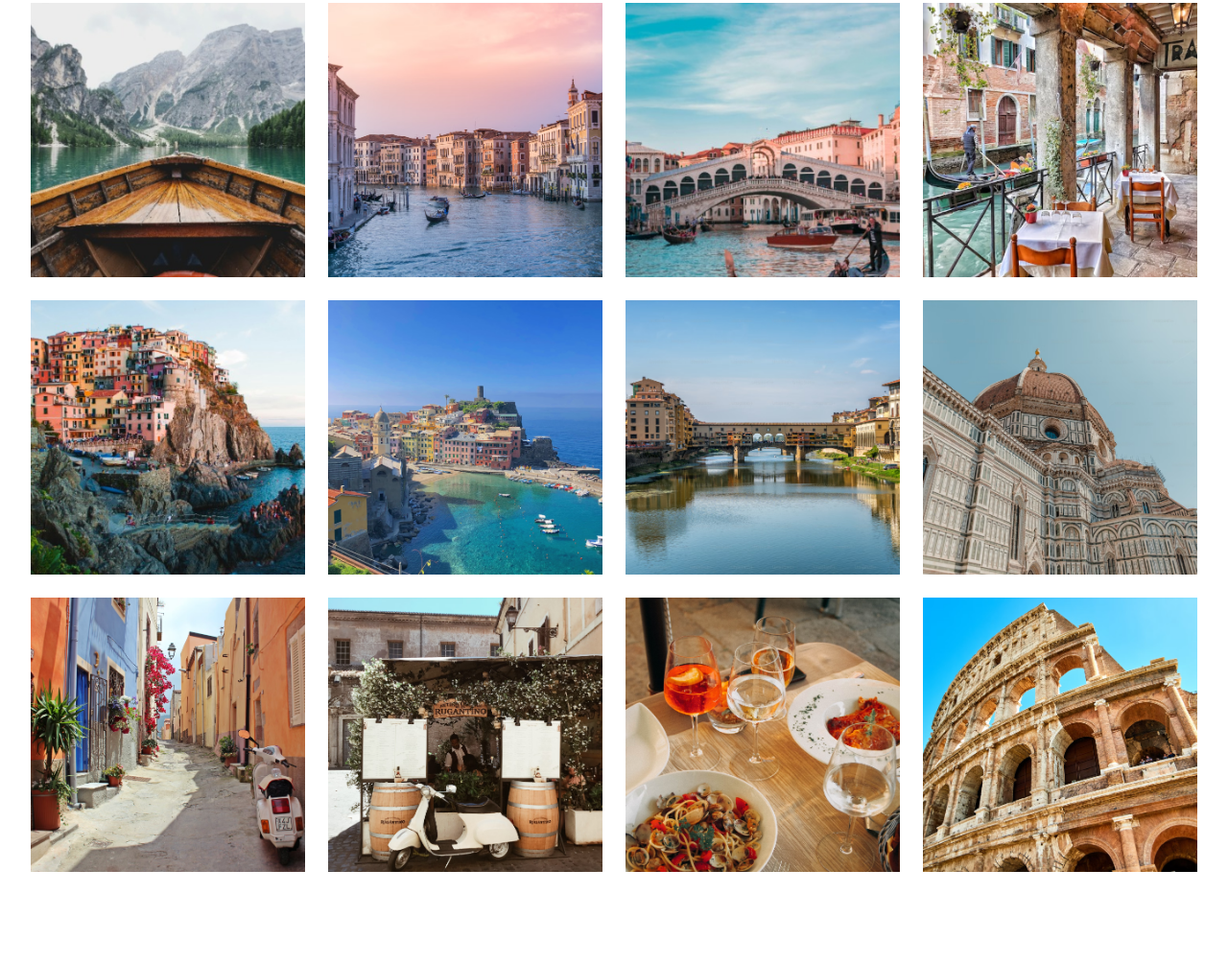
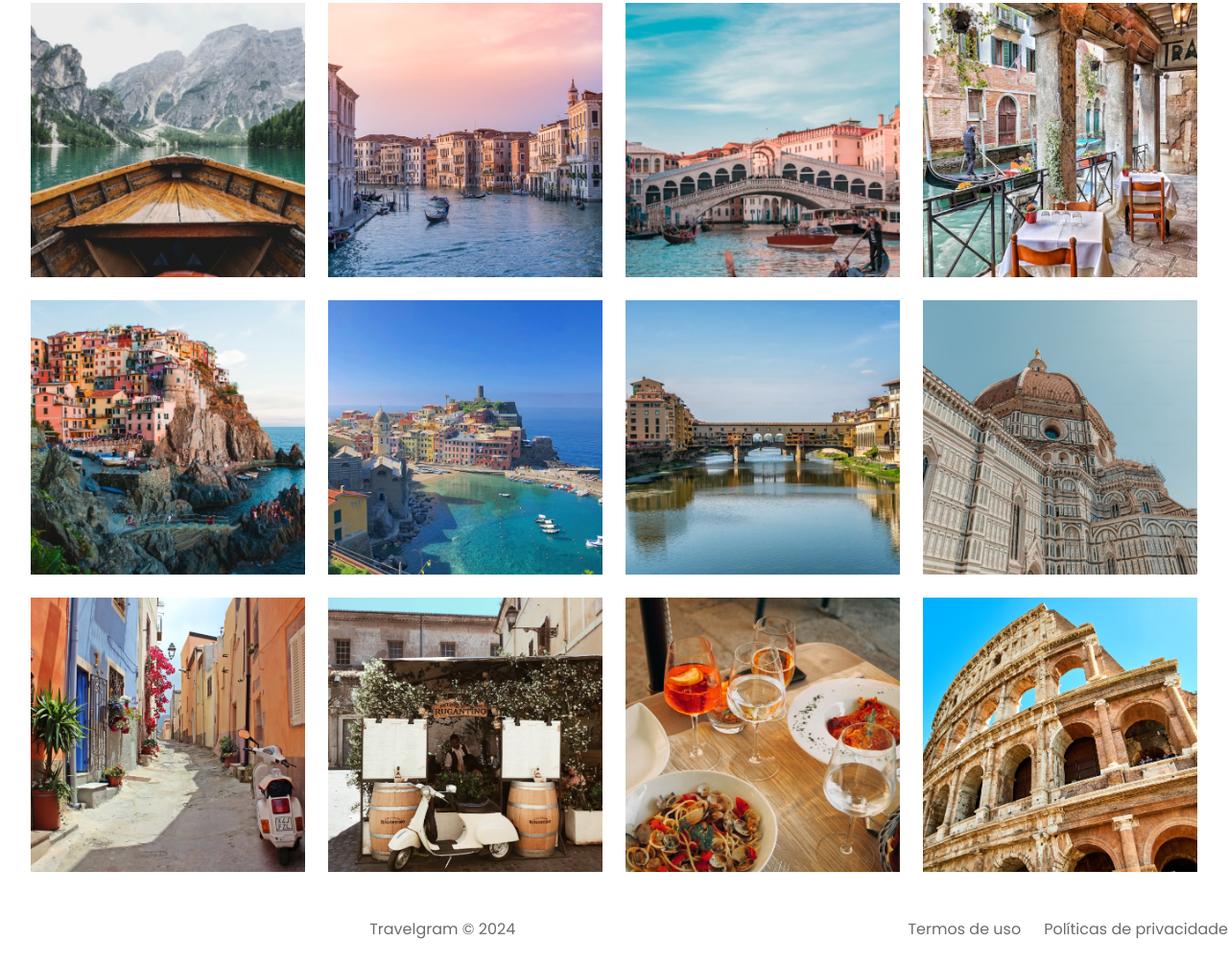
Before and after one commit to vitukjkk/Travelgram, a plain HTML site: page index.html in a window 1280 px wide. Shown: the part 431-1436 px from the top of the page at 96% size. Before the commit the page ends 1364 px from the top, so only its background shows below. Drawn offline with Linux system fonts and the light colour scheme.

Commit message:
finalizando

```diff
--- a/index.html
+++ b/index.html
@@ -76,5 +76,16 @@
         <img src="assets/images/Image 11.png">
         <img src="assets/images/Image 12.png">
     </main>
+    <footer>
+        <span>
+            Travelgram &copy; 2024
+        </span>
+        <span>
+            Termos de uso
+        </span>
+        <span>
+            Políticas de privacidade
+        </span>
+    </footer>
 </body>
 </html>
--- /dev/null
+++ b/styles/footer.css
@@ -0,0 +1,9 @@
+footer {
+    display: flex;
+    padding-block: 24px;
+    gap: 24px;
+}
+
+footer span:nth-child(1) {
+    margin: auto;
+}
--- a/styles/index.css
+++ b/styles/index.css
@@ -2,3 +2,4 @@
 @import url(nav.css);
 @import url(header.css);
 @import url(main.css);
+@import url(footer.css);
```
